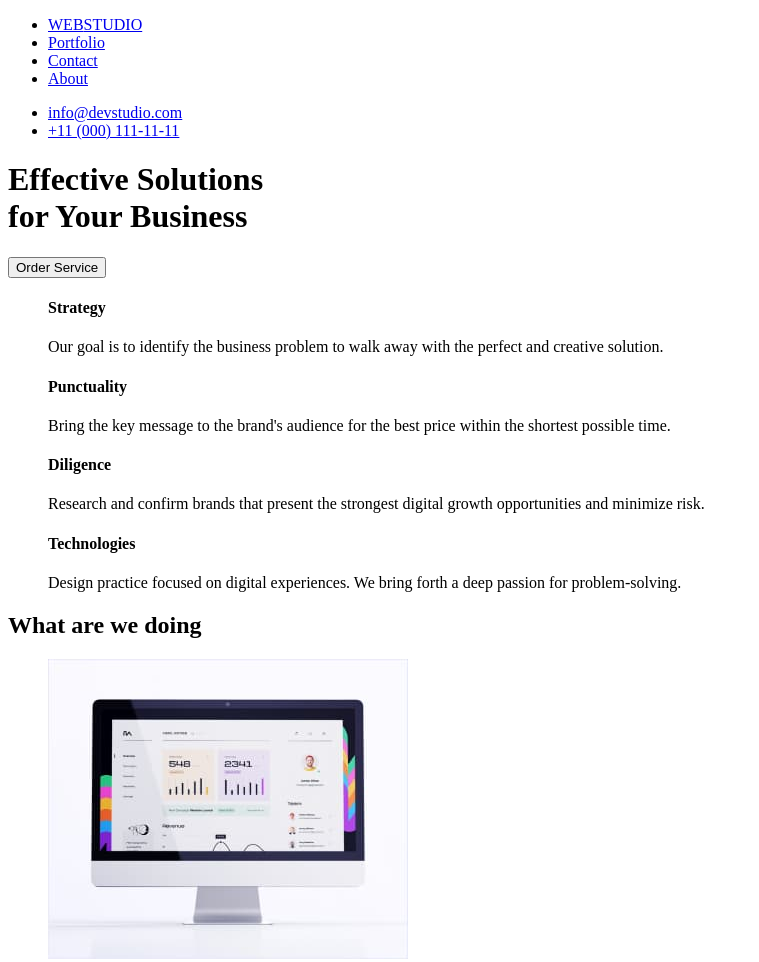
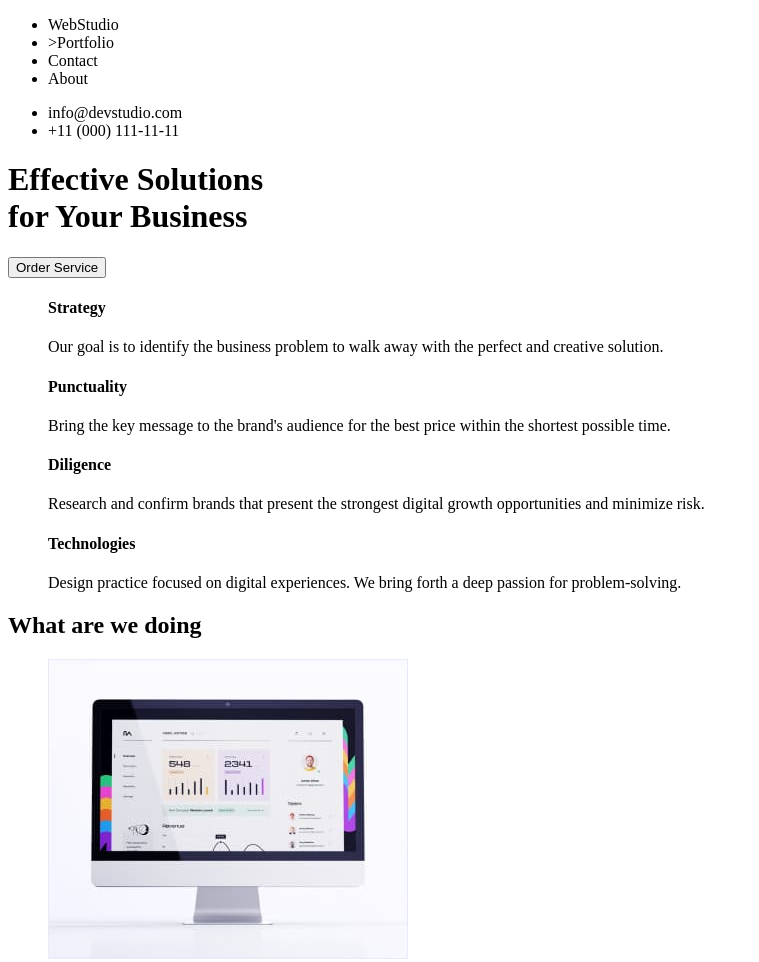
Before and after one commit to RosVor/goit-markup-hw-01, a plain HTML site: page index.html in a window 1280 px wide. Shown: the top 962 px of the page, without its empty margins (0-759 px from the left). Drawn offline with Linux system fonts and the light colour scheme.

Commit message:
fix header1
Delete <a> and href

```diff
--- a/index.html
+++ b/index.html
@@ -10,15 +10,15 @@
   <header>
     <nav>
       <ul>
-        <li><a href="/"><span class="logo">WEB</span>STUDIO</a></li>
-        <li><a href="/portfolio">Portfolio</a></li>
-        <li><a href="/contact">Contact</a></li>
-        <li><a href="/about">About</a></li>
+        <li><span class="logo">Web</span>Studio</li>
+        <li>>Portfolio</li>
+        <li>Contact</li>
+        <li>About</li>
       </ul>
     </nav>
     <ul>
-        <li><a href="mailto:info@devstudio.com">info@devstudio.com</a></li>
-        <li><a href="tel:+110001111111">+11 (000) 111-11-11</a></li>
+        <li>info@devstudio.com</li>
+        <li>+11 (000) 111-11-11</li>
     </ul>
   </header>
   <main>
```
